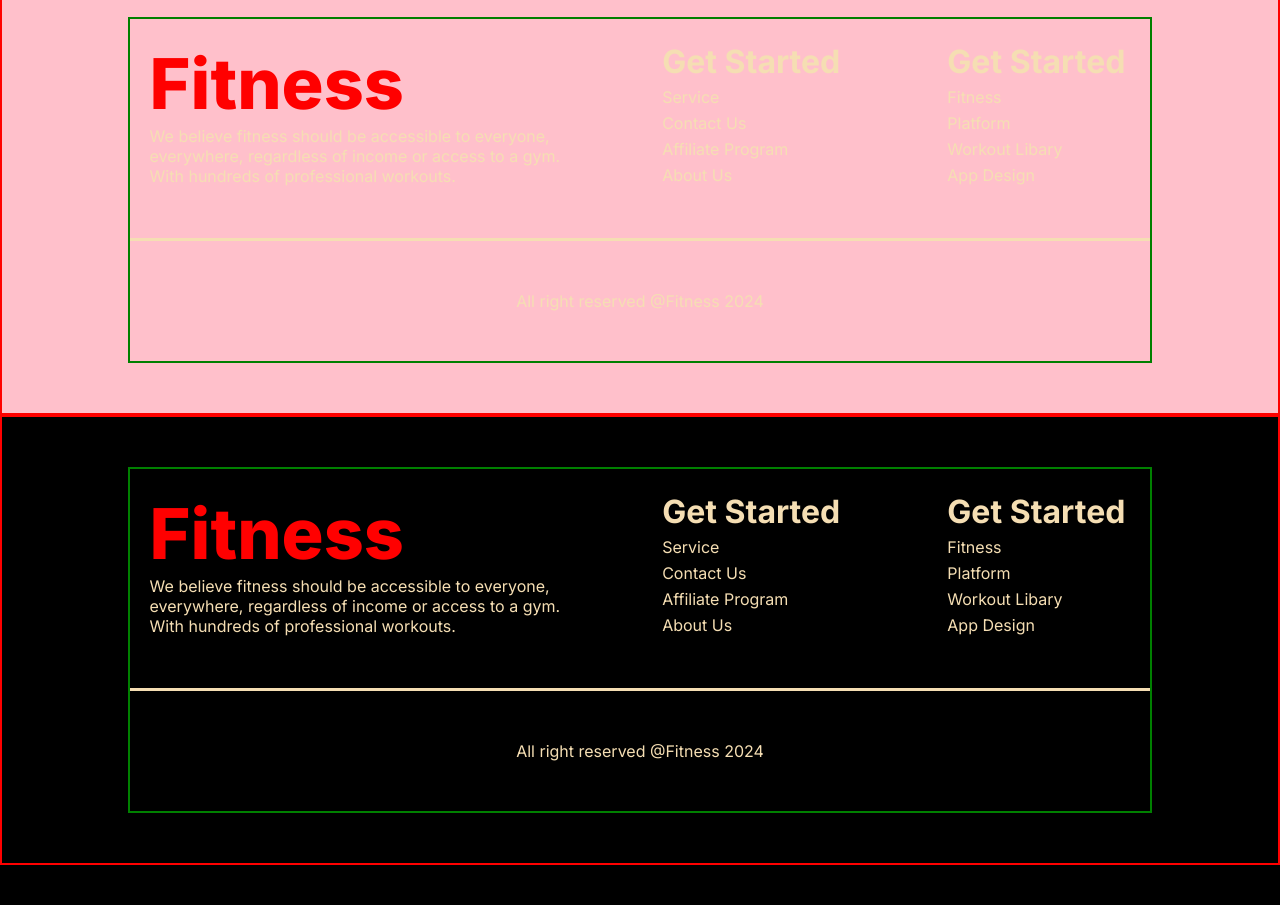
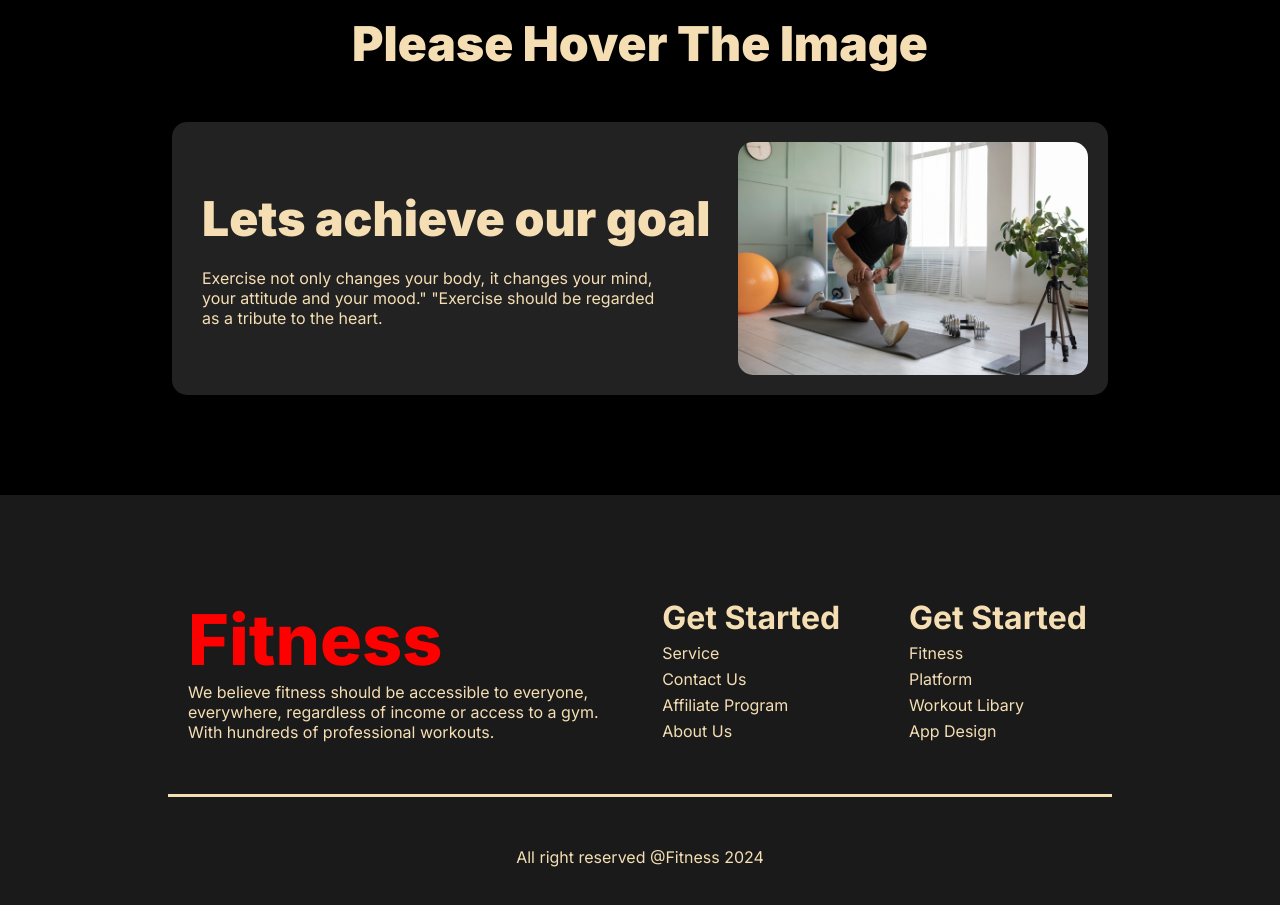
Before and after one commit to fariha-nazia/fitness-first, a plain HTML site: page index.html in a window 1280 px wide. Shown: the part 3480-4385 px from the top of the page. Before the commit the page ends 4345 px from the top, so only its background shows below. Drawn offline with Linux system fonts and the light colour scheme; a web font is replaced by a local one.

Commit message:
all done

```diff
--- a/index.html
+++ b/index.html
@@ -282,6 +282,27 @@
         </div>
     </section>
     <!-- ================================= Meet our team ================================= -->
+     <section class="my-idea-container-main">
+        <h1 class="hover-my-idea">Please Hover The Image</h1>
+        <div class="my-idea-container"  id="my-idea-color-change">
+            <div class="my-idea-text">
+                <h1>Lets achieve our goal</h1>
+                <p>Exercise not only changes your body, it changes your mind, <br> your attitude and your mood." "Exercise should be regarded <br> as a tribute to the heart.</p>
+            </div>
+            <div class="my-idea-image-container">
+                <div class="my-idea-image-box">
+                    <img src="images/exercise1.jpg" alt="" class="my-idea-image">
+                    <div class="overlay">
+                        <h4>We can help you choose your goal</h4>
+                        <p>Finding motivation to work out can be challenging. There are so many distractions and less physically demanding alternatives to spending an hour at the gym or working out at home. Even when we do get to the gym or start a home workout,</p>
+                    </div>
+                </div>
+            </div>
+        </div>
+
+     </section>
+
+    <!-- ================================= My Idea ================================= -->
 
     <footer class="footer-main-container">
         <div class="footer-container">
@@ -317,37 +338,6 @@
       </footer>
   </main>
 
-  <footer class="footer-main-container">
-    <div class="footer-container">
-        <div class="footer-box">
-            <div class="footer-part1">
-                <h2 class="footer-title">Fitness</h2>
-                <p>We believe fitness should be accessible to everyone, <br>
-                everywhere, regardless of income or access to a gym. <br>
-                With hundreds of professional workouts.</p>
-            </div>
-            <div class="footer-part2">
-                <h4>Get Started</h4>
-                <p>Service</p>
-                <p>Contact Us</p>
-                <p>Affiliate Program</p>
-                <p>About Us</p>
-            </div>
-            <div class="footer-part2">
-                <h4>Get Started</h4>
-                <p>Fitness</p>
-                <p>Platform</p>
-                <p>Workout Libary</p>
-                <p>App Design</p>
-            </div>
-        </div>
-        <hr class="footer-line">
-        <div class="footer-part3">
 
-            All right reserved @Fitness 2024
-        </div>
-    </div>
-
-  </footer>
 </body>
 </html>
--- a/styles/style.css
+++ b/styles/style.css
@@ -16,9 +16,9 @@ header{
     width: 100%;
     height: 874px;
 }
-body{
+/* body{
     background-color: black;
-}
+} */
 
 nav{
 
@@ -153,7 +153,7 @@ nav ul li a{
 
 
 main{
-    background-color: pink;
+    background-color: black;
 }
 
 .change-your-habit-conatiner{
@@ -495,14 +495,93 @@ main{
 }
 
 /*     <!-- ================================= Meet our team ================================= -->*/
+.my-idea-container-main{
+    margin: 100px 0;
+}
+.hover-my-idea{
+    color: wheat;
+    text-align: center;
+    margin-bottom: 50px;
+    font-size: 48px;
+    font-weight: 900;
+    line-height: 120%;
+}
+#my-idea-color-change{
+    background-color: rgb(34, 34, 34) ;
+    border-radius: 15px;
+}
+.my-idea-container{
+    width: 70%;
+    /* border: 2px solid red; */
+    margin: 0 auto;
+    display: flex;
+    justify-content: space-between;
+    align-items: center;
+    padding: 20px;
+
+}
+.my-idea-text h1{
+    color: wheat;
+    font-size: 48px;
+    font-weight: 900;
+    line-height: 120%;
+    padding: 10px;
+}
+.my-idea-text p{
+    color: wheat;
+    padding: 10px;
+}
+.my-idea-image-container{
+    position: relative;
+
+}
+.overlay{
+    /* align-items: center; */
+    position: absolute;
+    bottom: 0;
+    left: 0;
+    right: 0;
+    background-color: rgb(0, 0, 0, 0.75);
+    overflow: hidden;
+    width: 100%;
+    height: 0;
+    transition: 0.6s ease;
+    border-radius: 15px;
+}
+.overlay h4{
+    color: wheat;
+    text-align: center;
+    padding: 20px;
+
+
+}
+.overlay p{
+    color: wheat;
+    text-align: center;
+    padding: 20px;
+}
+.my-idea-image-container:hover .overlay{
+    height: 100%;
+}
+.my-idea-image{
+    width: 350px;
+    display: block;
+    border-radius: 15px;
+}
+
+/* <!-- ================================= My Idea ================================= -->*/
+
+.footer-main-container{
+    background-color: rgba(255, 255, 255, 0.1);
+    padding: 50px;
+}
+
 .footer-container{
     width: 80%;
-    border: 2px solid green;
+    /* border: 2px solid green; */
     margin: 50px auto;
 }
-.footer-main-container{
-    border: 2px solid red;
-}
+
 .footer-box{
     display: flex;
     justify-content: space-between;
@@ -530,7 +609,7 @@ main{
 }
 .footer-part3{
     text-align: center;
-    margin: 50px;
+    margin: 50px 0 0 0;
     color: wheat;
 }
 .footer-line{
@@ -776,6 +855,13 @@ main{
     .footer-part1{
         margin-bottom: 50px;
     }
+    .my-idea-container{
+        display: flex;
+        flex-direction: column;
+    }
+    .my-idea-image{
+        width: 300px;
+    }
 
 
 }
```
